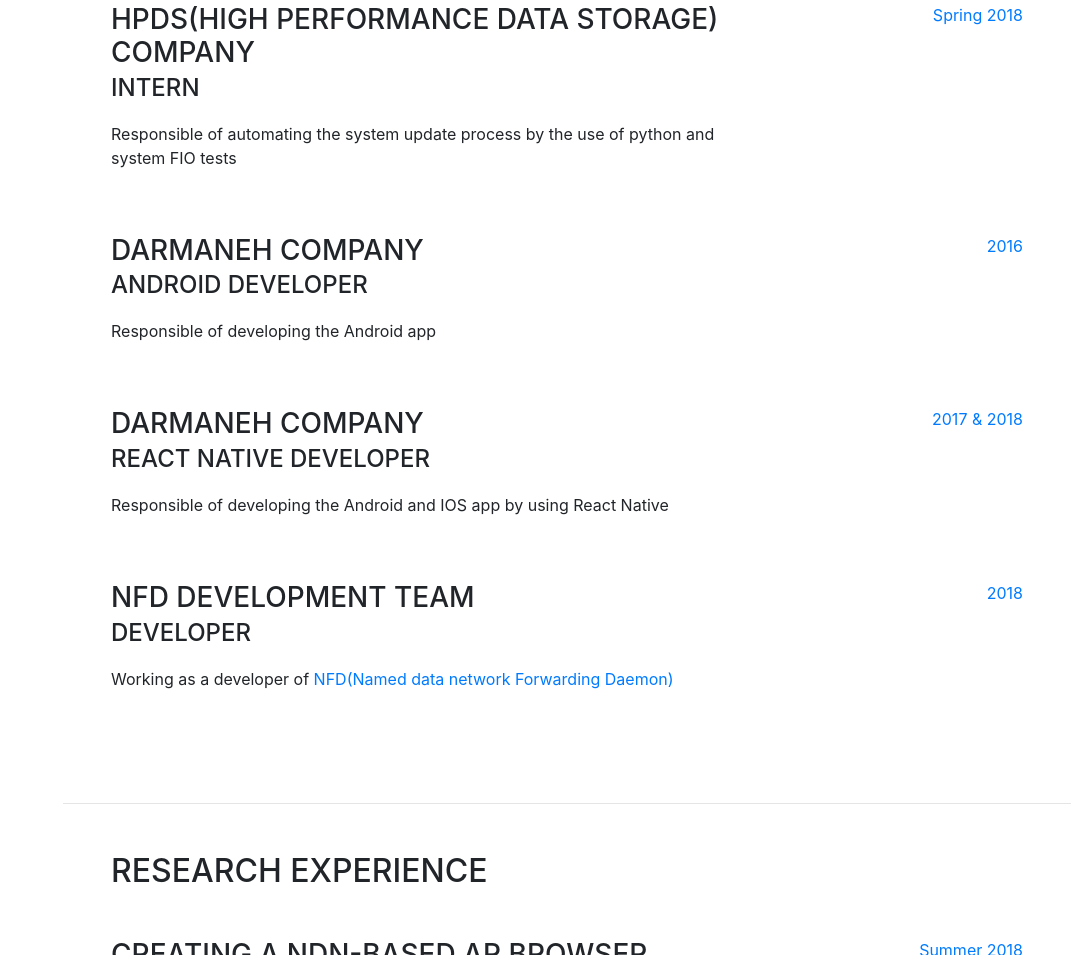
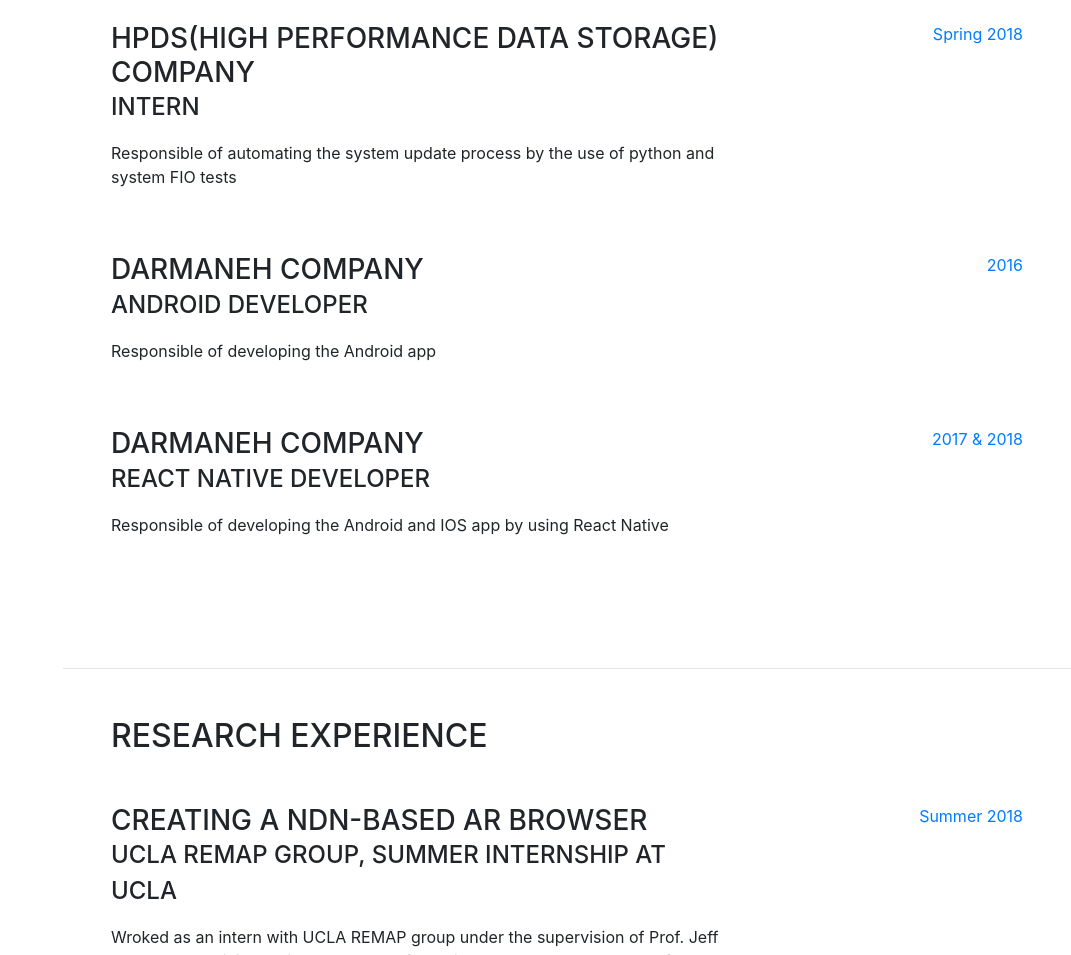
Before and after one commit to sepehrabdous/sepehrabdous.github.io, a website with bundled scripts: page index.html in a window 1280 px wide. Shown: the part 3748-4703 px from the top of the page, without its empty margins (209-1280 px from the left). Built offline with nearby package versions, Linux system fonts and the light colour scheme; a web font is replaced by a local one.

Commit message:
update page

```diff
--- a/index.html
+++ b/index.html
@@ -301,17 +301,6 @@
             </div>
           </div>
 
-          <div class="resume-item d-flex flex-column flex-md-row mb-5">
-            <div class="resume-content mr-auto">
-              <h3 class="mb-0">NFD Development Team</h3>
-              <div class="subheading mb-3">Developer</div>
-              <p>Working as a developer of <a href="https://github.com/named-data/NFD/blob/master/CONTRIBUTING.md">NFD(Named data network Forwarding Daemon)</a></p>
-            </div>
-            <div class="resume-date text-md-right">
-              <span class="text-primary">2018</span>
-            </div>
-          </div>
-
         </div>
 
       </section>
```
